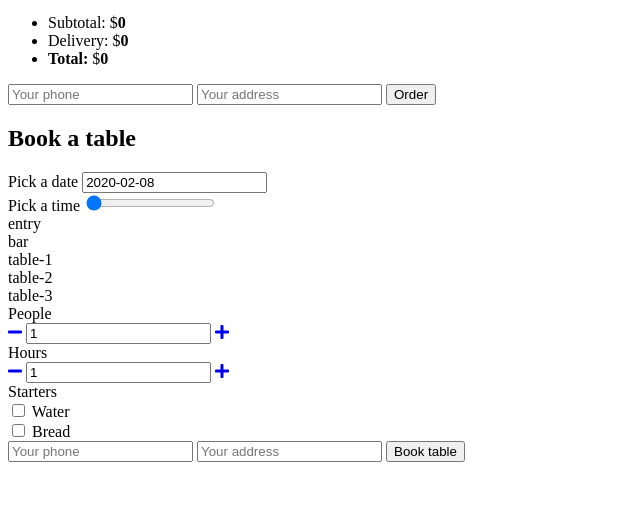
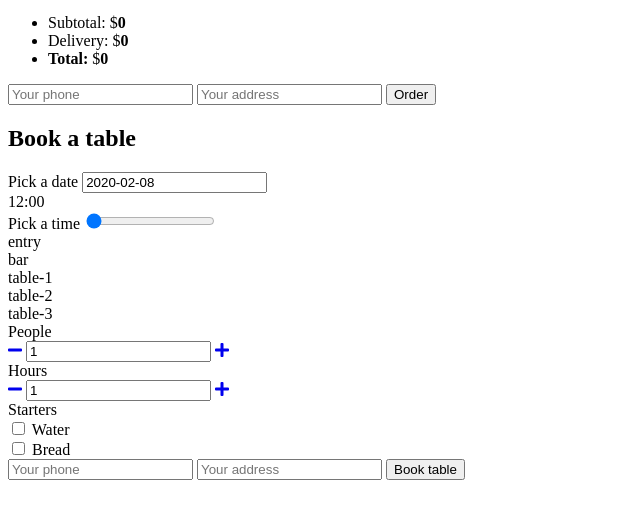
Before and after one commit to natkalia/pizzeria-kodilla-8.2, a website with bundled scripts: page src/index.html in a window 1280 px wide. Shown: the part 165-684 px from the top of the page, without its empty margins (0-640 px from the left). Built offline with nearby package versions, Linux system fonts and the light colour scheme; files whose address does not match are found by name.

Commit message:
Add HourPicker and rangeSlider

```diff
--- a/src/index.html
+++ b/src/index.html
@@ -7,8 +7,9 @@
   <title>Pizzeria</title>
   <link href="https://fonts.googleapis.com/css?family=Lato:400,300i,700%7COswald:300,500,700&amp;subset=latin-ext" rel="stylesheet">
   <link href="https://use.fontawesome.com/releases/v5.7.2/css/all.css" rel="stylesheet">
+  <link rel="stylesheet" href="https://cdn.jsdelivr.net/npm/flatpickr/dist/flatpickr.min.css">
+  <link rel="stylesheet" href="./vendor/range-slider.min.css" type="text/css">
   <link rel="stylesheet" href="css/style.css">
-  <link rel="stylesheet" href="https://cdn.jsdelivr.net/npm/flatpickr/dist/flatpickr.min.css">
 </head>
 <body>
 
@@ -247,6 +248,7 @@
 
   <script src="https://cdnjs.cloudflare.com/ajax/libs/handlebars.js/4.1.0/handlebars.min.js"></script>
   <script src="https://cdn.jsdelivr.net/npm/flatpickr"></script>
+  <script src="./vendor/range-slider.min.js"></script>
   <script src="js/app.js" type="module"></script>
 </body>
 </html>
--- a/src/js/components/Booking.js
+++ b/src/js/components/Booking.js
@@ -1,6 +1,7 @@
 import { templates, select } from '../settings.js';
 import AmountWidget from './AmountWidget.js';
 import DatePicker from './DatePicker.js';
+import HourPicker from './HourPicker.js';
 
 class Booking {
   constructor(element) {
@@ -19,11 +20,15 @@ class Booking {
     this.dom.datePicker =
       this.dom.datePicker =
       this.dom.wrapper.querySelector(select.widgets.datePicker.wrapper);
+    this.dom.hourPicker =
+      this.dom.hourPicker =
+      this.dom.wrapper.querySelector(select.widgets.hourPicker.wrapper);
   }
   initWidgets() {
     this.peopleAmount = new AmountWidget(this.dom.peopleAmount);
     this.hoursAmount = new AmountWidget(this.dom.hoursAmount);
     this.datePicker = new DatePicker(this.dom.datePicker);
+    this.hourPicker = new HourPicker(this.dom.hourPicker);
   }
 }
 
--- a/src/js/components/DatePicker.js
+++ b/src/js/components/DatePicker.js
@@ -30,7 +30,6 @@ class DatePicker extends BaseWidget {
       onChange: function(selectedDates, dateStr) {
         /* use setter to set value from input in datepicker */
         this.value = dateStr;
-        console.log(this.value)
       },
     });
   }
--- a/src/js/components/HourPicker.js
+++ b/src/js/components/HourPicker.js
@@ -1,11 +1,35 @@
-import BaseWidget from './BaseWidget';
+/* global rangeSlider */
+import BaseWidget from './BaseWidget.js';
+import { select, settings } from '../settings.js';
+import utils from '../utils.js';
 
 class HourPicker extends BaseWidget {
-  constructor() {
-    super();
+  constructor(wrapper) {
+    super(wrapper, settings.hours.open);
+    this.dom.input = this.dom.wrapper.querySelector(select.widgets.hourPicker.input);
+    this.dom.output = this.dom.wrapper.querySelector(select.widgets.hourPicker.output);
+    /* here (via setter in BaseWidget) we parseValue from 12 to 12:00
+    use isValid, and use renderValue to render result in output */
+    this.value = this.dom.input.value;
+    this.initPlugin();
   }
-
-
+  initPlugin() {
+    rangeSlider.create(this.dom.input);
+    this.dom.input.addEventListener('input', () => {
+      this.value = this.dom.input.value;
+    });
+  }
+  parseValue(value) {
+    /* change format of hour e.g. from 12 to 12:00 */
+    return utils.numberToHour(value);
+  }
+  isValid() {
+    return true;
+  }
+  renderValue() {
+    /* get value from widget (via getter in BaseWidget) and render */
+    this.dom.output.innerHTML = this.value;
+  }
 }
 
 export default HourPicker;
```
Also changed, not shown: src/vendor/range-slider.min.css (added), src/vendor/range-slider.min.js (added).
